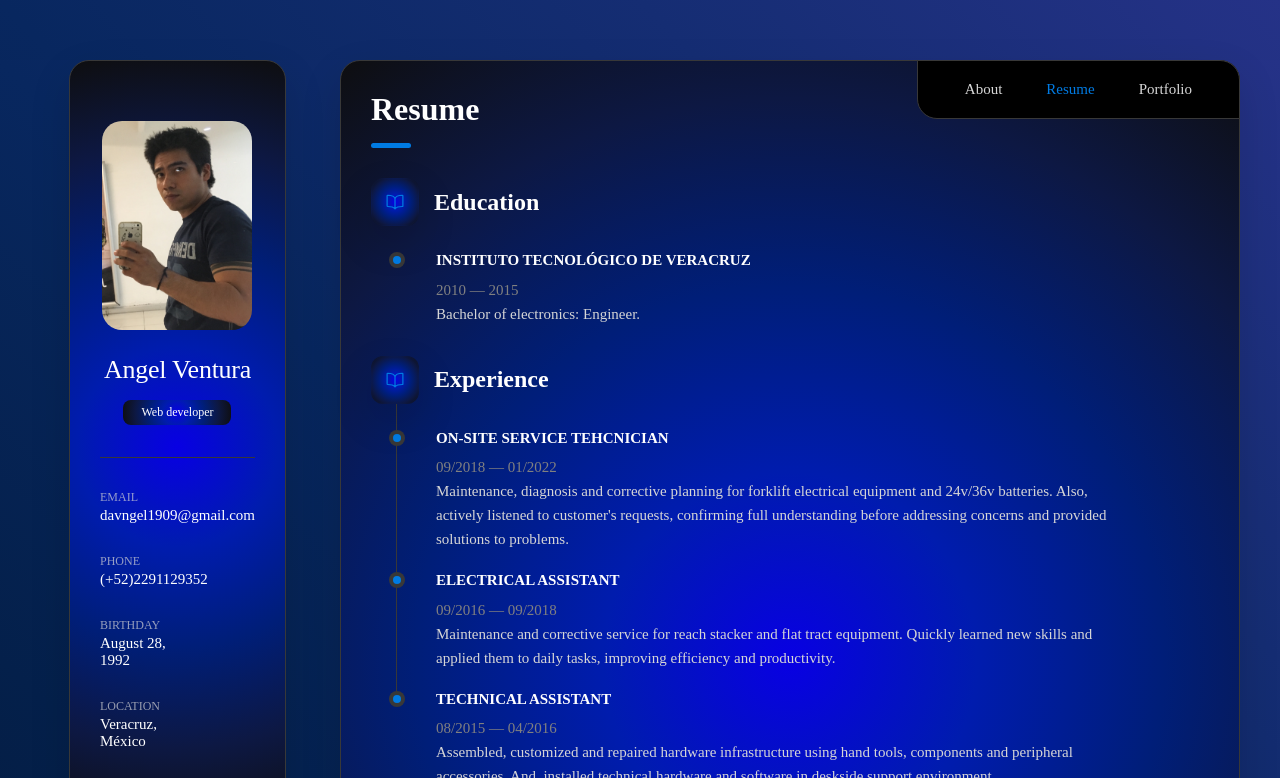
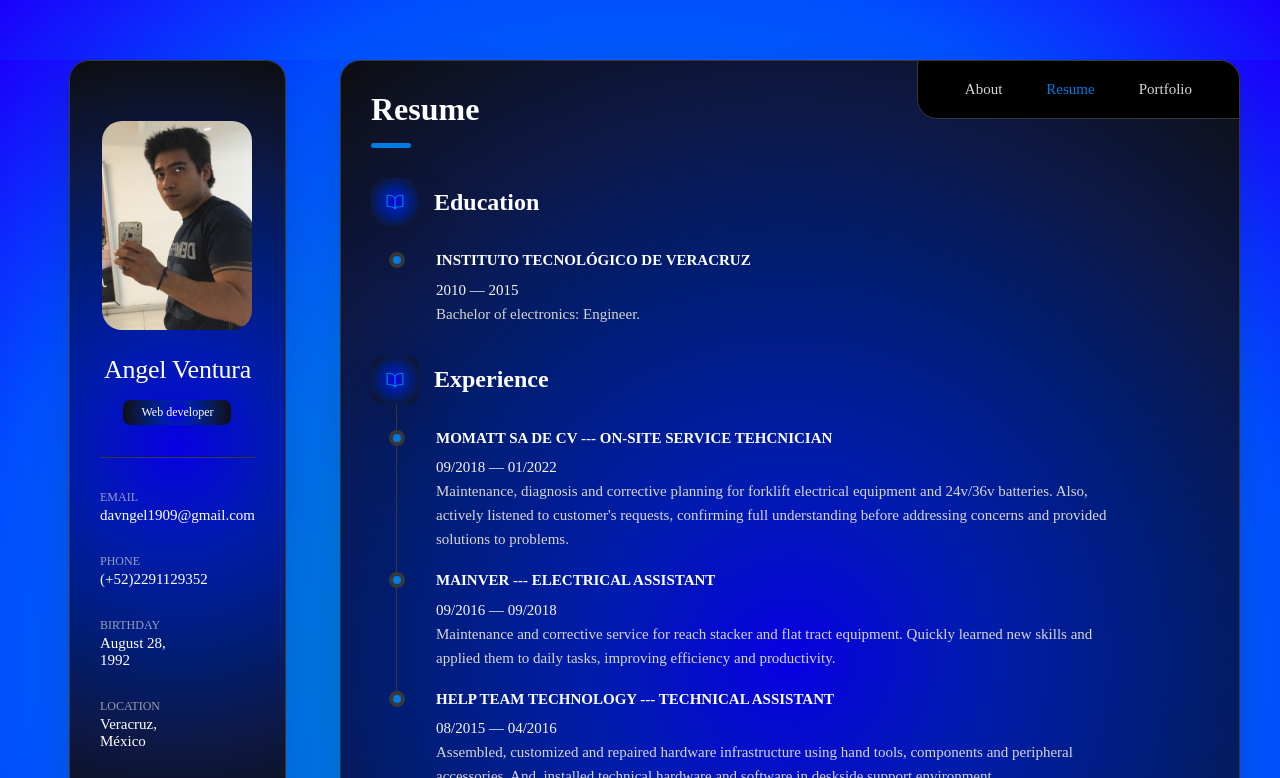
Before and after one commit to Davngel/AD-curriculum, a plain HTML site: page index.html in a window 1280 px wide. Both pictures are taken after a click on the button "Resume". Shown: the top 778 px of the page. Drawn offline with nearby package versions, Linux system fonts and the light colour scheme.

Commit message:
Actualización de datos

```diff
--- a/assets/css/style.css
+++ b/assets/css/style.css
@@ -2,7 +2,7 @@
 :root {
 
   --bg-gradient-onyx: radial-gradient(circle, #0800e3, #001cae, #001e78, #0d1843, #0e0e10);
-  --bg-gradient-jet:linear-gradient(to right top, #051937, #04204b, #08275f, #152d73, #253287);
+  --bg-gradient-jet:radial-gradient(circle, #0f88b6, #007bd5, #006af1, #004fff, #1b00fb);
 
   /* solid */
 
@@ -523,7 +523,7 @@ main {
 }
 
 .timeline-list span {
-  color: grey;
+  color: whitesmoke;
   font-weight: var(--fw-400);
   line-height: 1.6;
 }
--- a/index.html
+++ b/index.html
@@ -279,7 +279,7 @@
 
             <li class="timeline-item">
 
-              <h4 class="h4 timeline-item-title">ON-SITE SERVICE TEHCNICIAN</h4>
+              <h4 class="h4 timeline-item-title">MOMATT SA DE CV --- ON-SITE SERVICE TEHCNICIAN</h4>
 
               <span>09/2018 — 01/2022</span>
 
@@ -292,7 +292,7 @@
 
             <li class="timeline-item">
 
-              <h4 class="h4 timeline-item-title">ELECTRICAL ASSISTANT</h4>
+              <h4 class="h4 timeline-item-title">MAINVER --- ELECTRICAL ASSISTANT</h4>
 
               <span>09/2016 — 09/2018</span>
 
@@ -305,7 +305,7 @@
 
             <li class="timeline-item">
 
-              <h4 class="h4 timeline-item-title">TECHNICAL ASSISTANT</h4>
+              <h4 class="h4 timeline-item-title">HELP TEAM TECHNOLOGY --- TECHNICAL ASSISTANT</h4>
 
               <span>08/2015 — 04/2016</span>
 
@@ -392,7 +392,7 @@
             <li class="skills-item">
 
               <div class="title-wrapper">
-                <h5 class="h5">Python</h5>
+                <h5 class="h5">PYTHON</h5>
                 <data value="25">25%</data>
               </div>
 
```
